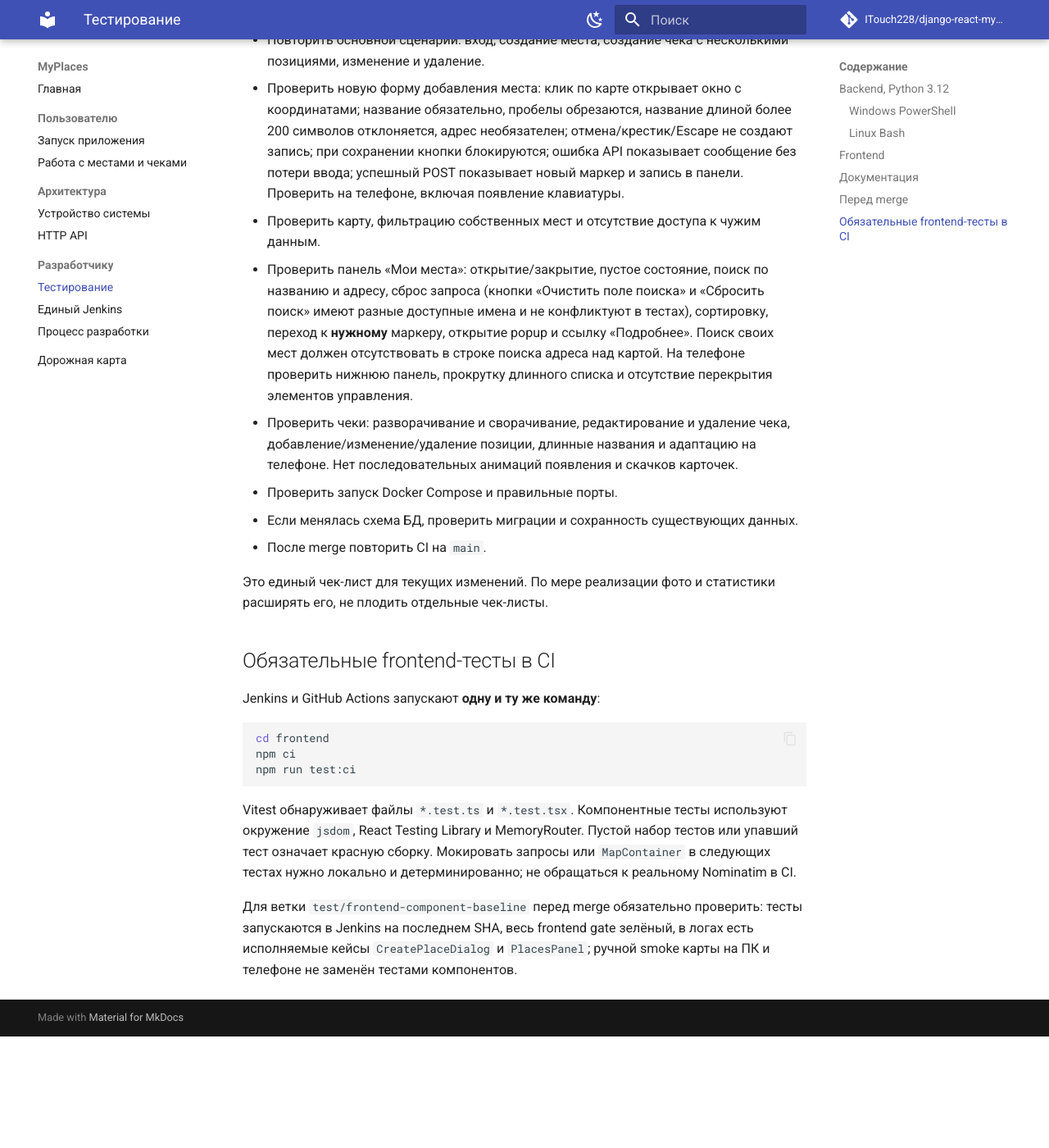
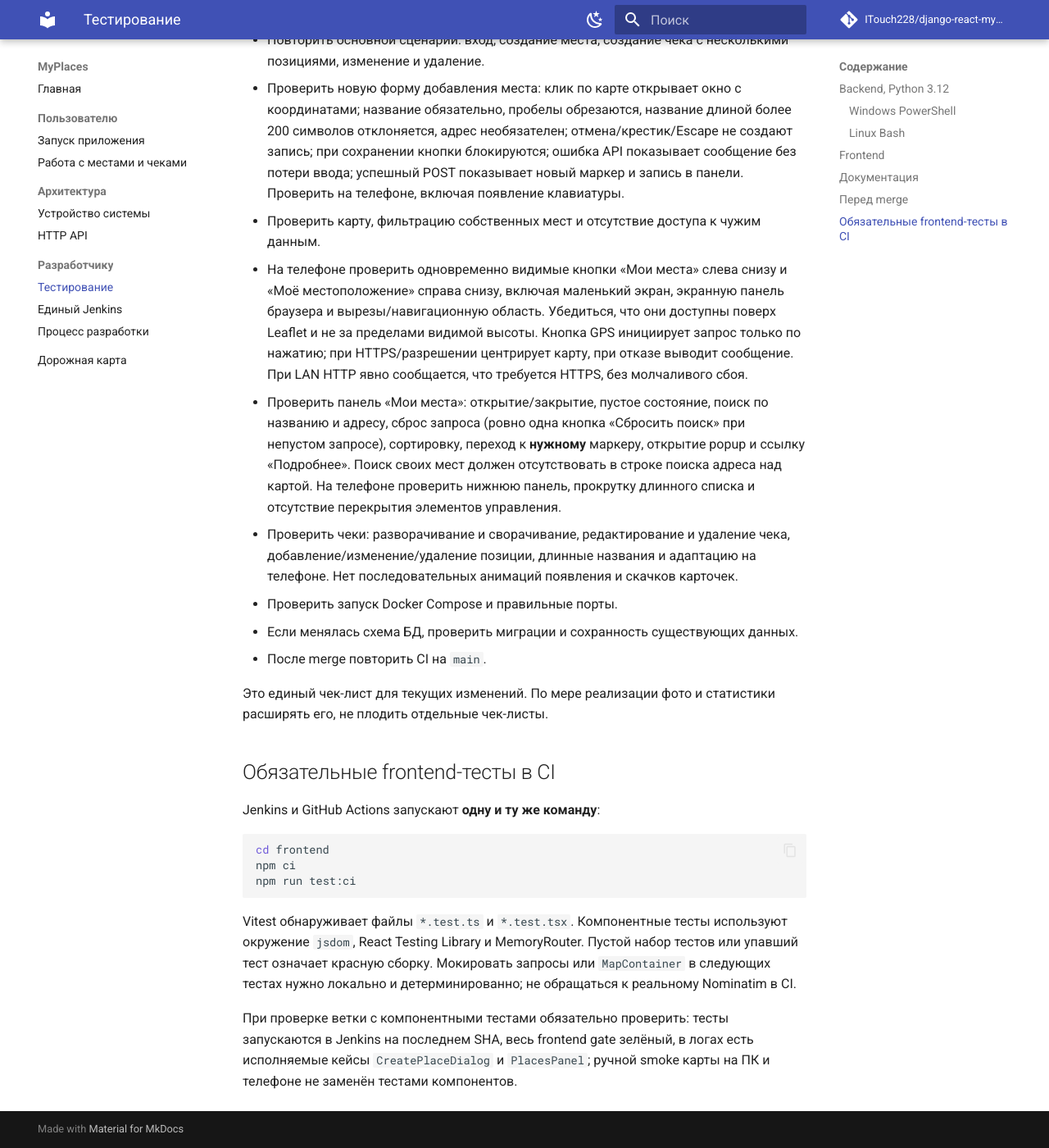
Before and after one commit to ITouch228/django-react-myplaces, an MkDocs documentation site: the page built from docs/testing.md, in a window 1280 px wide and 1400 px high, scrolled down 1548 px. Shown: the whole window at 82% size. Built offline with MkDocs 1.6.1 and Material for MkDocs 9.7.7, drawn with Linux system fonts in a browser that asks for light colours; comment, search, counter and statistics services are not loaded; before the commit the page ends 2812 px from its top, so only the background shows below that.

Commit message:
docs(test): verify mobile map buttons, explicit location permission and HTTPS

```diff
--- a/docs/testing.md
+++ b/docs/testing.md
@@ -62,7 +62,8 @@ python -m mkdocs build --strict
 - Повторить основной сценарий: вход, создание места, создание чека с несколькими позициями, изменение и удаление.
 - Проверить новую форму добавления места: клик по карте открывает окно с координатами; название обязательно, пробелы обрезаются, название длиной более 200 символов отклоняется, адрес необязателен; отмена/крестик/Escape не создают запись; при сохранении кнопки блокируются; ошибка API показывает сообщение без потери ввода; успешный POST показывает новый маркер и запись в панели. Проверить на телефоне, включая появление клавиатуры.
 - Проверить карту, фильтрацию собственных мест и отсутствие доступа к чужим данным.
-- Проверить панель «Мои места»: открытие/закрытие, пустое состояние, поиск по названию и адресу, сброс запроса (кнопки «Очистить поле поиска» и «Сбросить поиск» имеют разные доступные имена и не конфликтуют в тестах), сортировку, переход к **нужному** маркеру, открытие popup и ссылку «Подробнее». Поиск своих мест должен отсутствовать в строке поиска адреса над картой. На телефоне проверить нижнюю панель, прокрутку длинного списка и отсутствие перекрытия элементов управления.
+- На телефоне проверить одновременно видимые кнопки «Мои места» слева снизу и «Моё местоположение» справа снизу, включая маленький экран, экранную панель браузера и вырезы/навигационную область. Убедиться, что они доступны поверх Leaflet и не за пределами видимой высоты. Кнопка GPS инициирует запрос только по нажатию; при HTTPS/разрешении центрирует карту, при отказе выводит сообщение. При LAN HTTP явно сообщается, что требуется HTTPS, без молчаливого сбоя.
+- Проверить панель «Мои места»: открытие/закрытие, пустое состояние, поиск по названию и адресу, сброс запроса (ровно одна кнопка «Сбросить поиск» при непустом запросе), сортировку, переход к **нужному** маркеру, открытие popup и ссылку «Подробнее». Поиск своих мест должен отсутствовать в строке поиска адреса над картой. На телефоне проверить нижнюю панель, прокрутку длинного списка и отсутствие перекрытия элементов управления.
 - Проверить чеки: разворачивание и сворачивание, редактирование и удаление чека, добавление/изменение/удаление позиции, длинные названия и адаптацию на телефоне. Нет последовательных анимаций появления и скачков карточек.
 - Проверить запуск Docker Compose и правильные порты.
 - Если менялась схема БД, проверить миграции и сохранность существующих данных.
@@ -82,4 +83,4 @@ npm run test:ci
 
 Vitest обнаруживает файлы `*.test.ts` и `*.test.tsx`. Компонентные тесты используют окружение `jsdom`, React Testing Library и MemoryRouter. Пустой набор тестов или упавший тест означает красную сборку. Мокировать запросы или `MapContainer` в следующих тестах нужно локально и детерминированно; не обращаться к реальному Nominatim в CI.
 
-Для ветки `test/frontend-component-baseline` перед merge обязательно проверить: тесты запускаются в Jenkins на последнем SHA, весь frontend gate зелёный, в логах есть исполняемые кейсы `CreatePlaceDialog` и `PlacesPanel`; ручной smoke карты на ПК и телефоне не заменён тестами компонентов.
+При проверке ветки с компонентными тестами обязательно проверить: тесты запускаются в Jenkins на последнем SHA, весь frontend gate зелёный, в логах есть исполняемые кейсы `CreatePlaceDialog` и `PlacesPanel`; ручной smoke карты на ПК и телефоне не заменён тестами компонентов.
```
